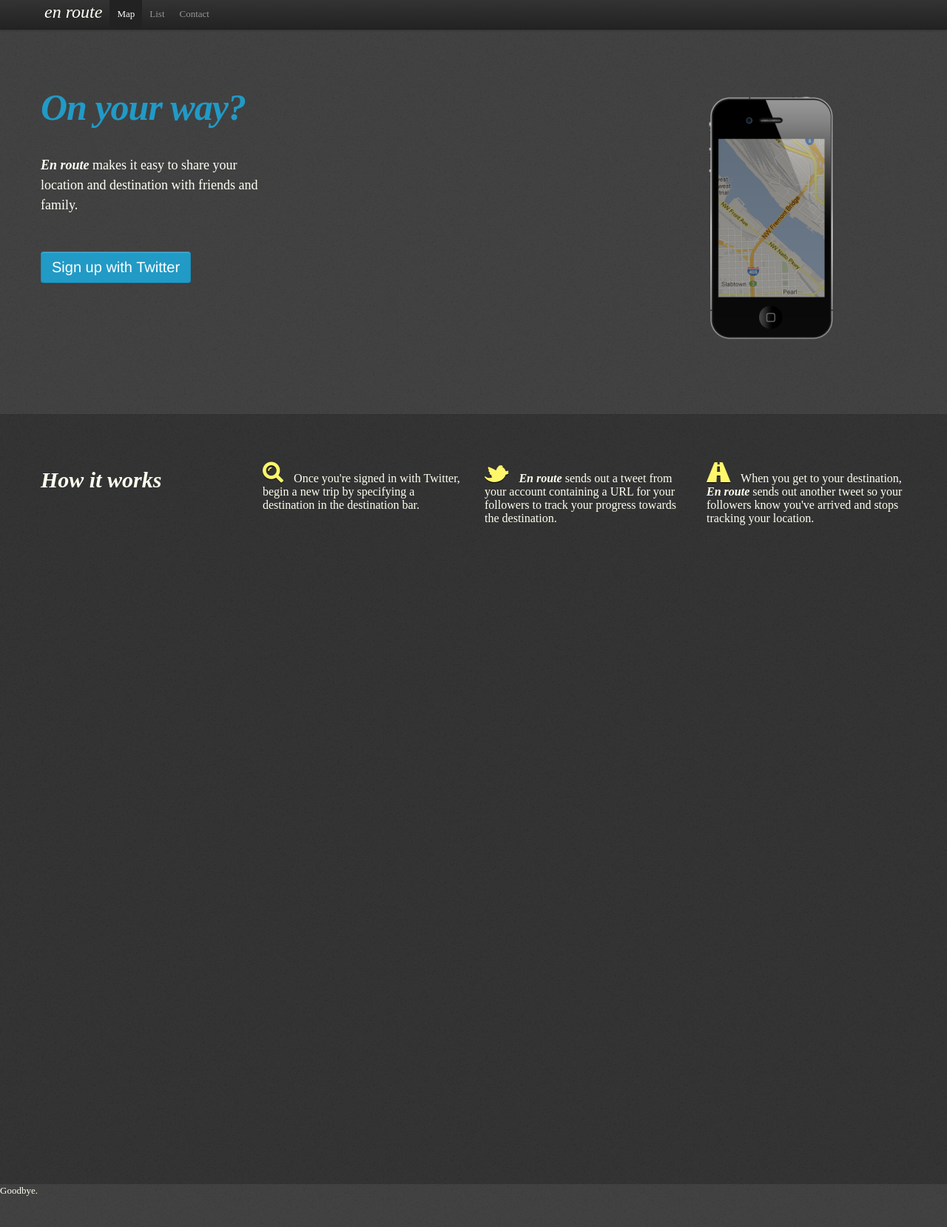
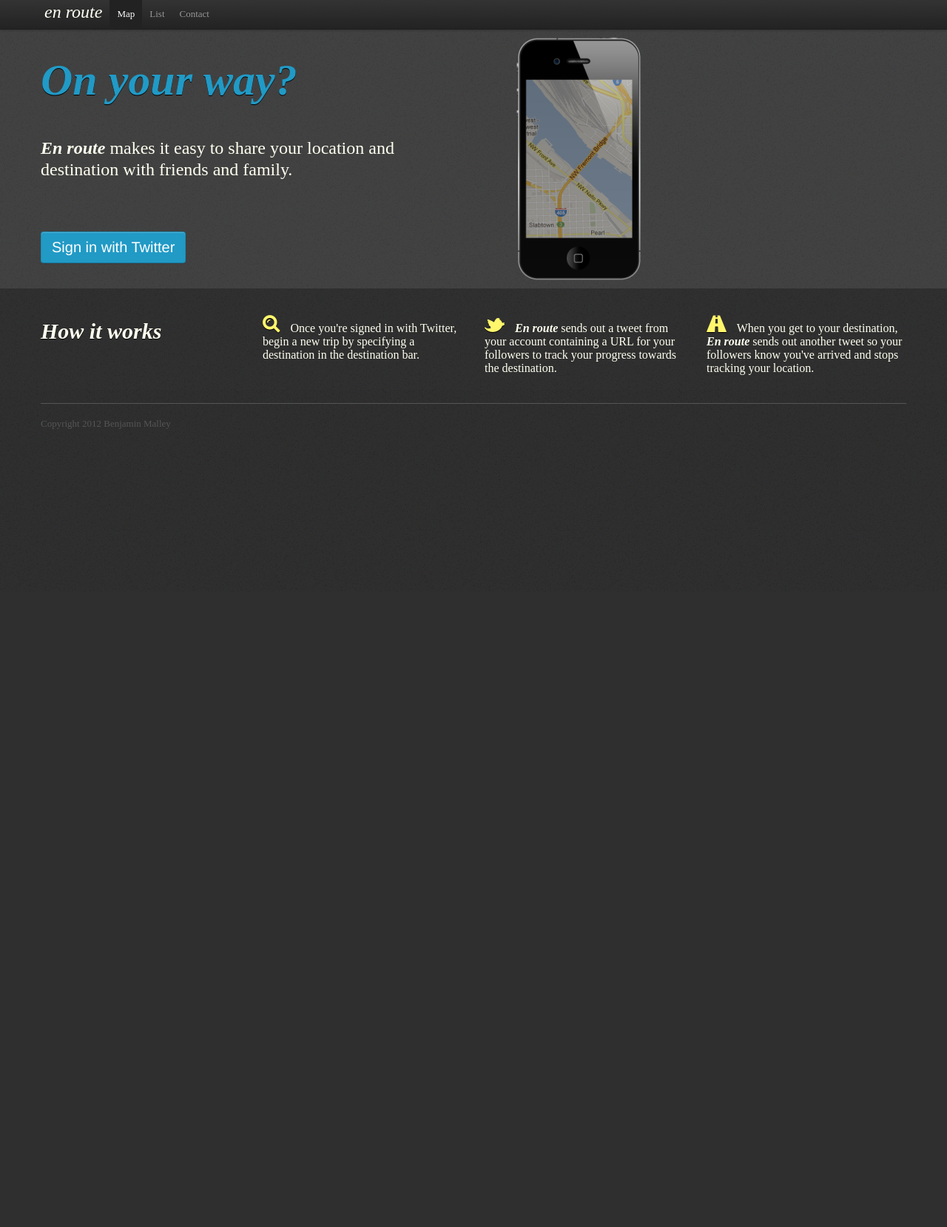
Before and after one commit to BenjaminMalley/enroute, a Flask app: page / in a window 1280 px wide. Shown: the whole page at 74% size. After the commit the page ends 751 px from the top, so only its background shows below. Run offline with Flask 2, Linux system fonts and the light colour scheme; parts of the project's set-up code (start-up, migrations or seed data) failed here and were passed over; some libraries are stand-ins or nearby versions.

Commit message:
various design fixes; should be reasonably final

```diff
--- a/static/css/style.css
+++ b/static/css/style.css
@@ -1,11 +1,3 @@
-/*body {
-	padding-top: 60px;
-	padding-bottom: 40px;
-}*/
-/*.bottom-padding {
-	padding-bottom: 10px;
-}*/
-
 body {
   margin: 0;
   font-family: "nimbus-sans";
@@ -14,18 +6,43 @@ body {
   line-height: 18px;
   color: #FFFFF0;
   /*color: #333333;*/
-  background-color: #333;
+  background-color: #1F1F1F;
   background-image: url("/static/img/bg.png");
   background-repeat: repeat;
   background-position: 0px 0px;
 }
-.fold {
+.dark-strip {
+  background-color: #1F1F1F;
   background-image: url("/static/img/bg.png");
   background-repeat: repeat;
   background-position: 0px 0px;
-  height: 1000px; /* TODO */
-  background-color: #242424;
-  border-top: 1px solid rgba(0, 0, 0, .07);
+}
+.darker-strip {
+  background-color: #1F1F1F;
+}
+.light-strip {
+  background-image: url("/static/img/bg.png");
+  background-repeat: repeat;
+  background-position: 0px 0px;
+  background-color: #333;
+}
+.top-fold {
+  margin-top: -20px;
+  margin-left: -20px;
+  margin-right: -20px;
+}
+.tag-line {
+	font-size: 60px;
+	padding-top: 50px;
+	text-shadow: 0px 1px 0px black;
+}
+.sub-line {
+	font-size: 24px;
+	padding-top: 60px;
+	line-height: 1.2;
+}
+footer {
+	color: #555;
 }
 a {
   /*color: #0088cc;*/
@@ -182,7 +199,7 @@ textarea {
 	color: #FFFFF5;
 }
 .icn-leader {
-	font-size: 36px;
+	font-size: 30px;
 	margin-right: 10px;
 }
 .orange {
--- a/templates/index.html
+++ b/templates/index.html
@@ -1,27 +1,25 @@
 {% extends "base.html" %}
 {% block body %}
-<div class="container">
-	<div class="hero-unit">
-		<div style="float: left;">
-			<h1 class="bottom-padding blue"><i>On your way?</i></h1>
-				<div class="top-pad" style="width: 300px">
-					<p><strong><em>En route</em></strong> makes it easy to share your location
+<div class="top-fold light-strip">
+	<div class="container">
+		<div class="row-fluid">
+			<div class="span6">
+				<h1 class="blue tag-line"><i>On your way?</i></h1>
+					<p class="sub-line"><strong><em>En route</em></strong> makes it easy to share your location
 					and destination with friends and family.</p>
-				</div>
-				<div class="top-pad">
-					<button type="submit" class="btn btn-large large">Sign up with Twitter</button>
+				<div class="sub-line">
+					<button type="submit" class="btn btn-large large">Sign in with Twitter</button>
 				</div>
 			</div>
-			<div style="float: right;"><img src="static/img/iphone.png" /></div>
-			<div style="clear: both;"></div>
+			<div class="span6"><img src="static/img/iphone.png" /></div>
 		</div>
 	</div>
 </div>
 
-<div class="fold top-pad">
+<div class="top-pad dark-strip">
 	<div class="container">
-		<div class="row" style="padding-top: 30px; padding-bottom: 20px;">
-			<div class="span3"><h1><i>How it works</i></h1></div>
+		<div class="row-fluid" style="padding-bottom: 20px;">
+			<div class="span3"><h1 style="text-shadow: 0px 1px 0px black;"><i>How it works</i></h1></div>
 			<div class="span3" style="font-size: 16px;">
 				<i class="icon-search icn-leader yellow out"></i>
 				 Once you're signed in with Twitter,
@@ -42,8 +40,14 @@
 	</div>
 </div>
 
-<footer>
-	Goodbye.
-</footer>
+<div>
+	<div class="container">
+		<footer>
+			<hr style="border: 0px; border-top: 1px solid #555;">Copyright 2012 Benjamin Malley
+		</footer>
+	</div>
+</div>
+
+
 
 {% endblock %}
```
